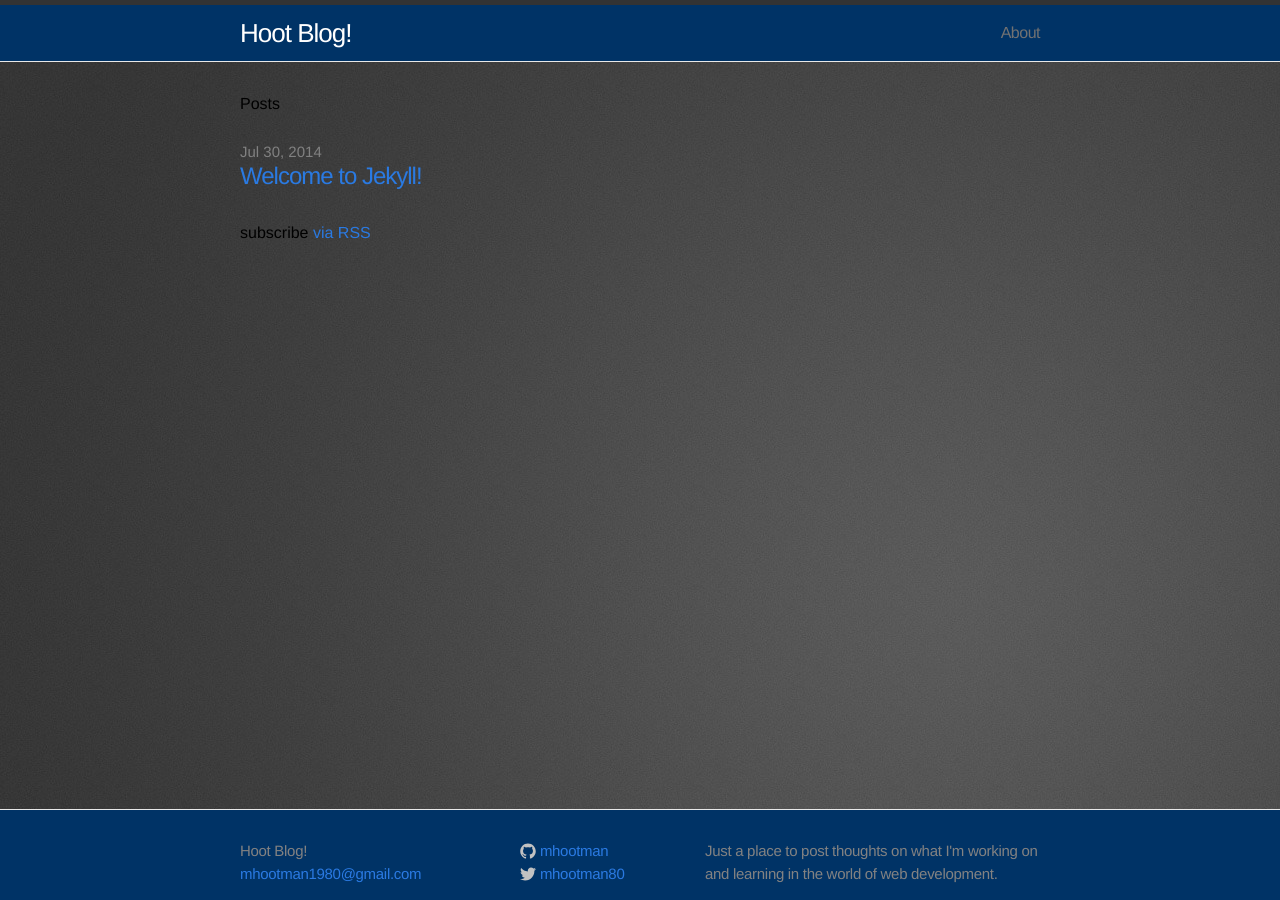
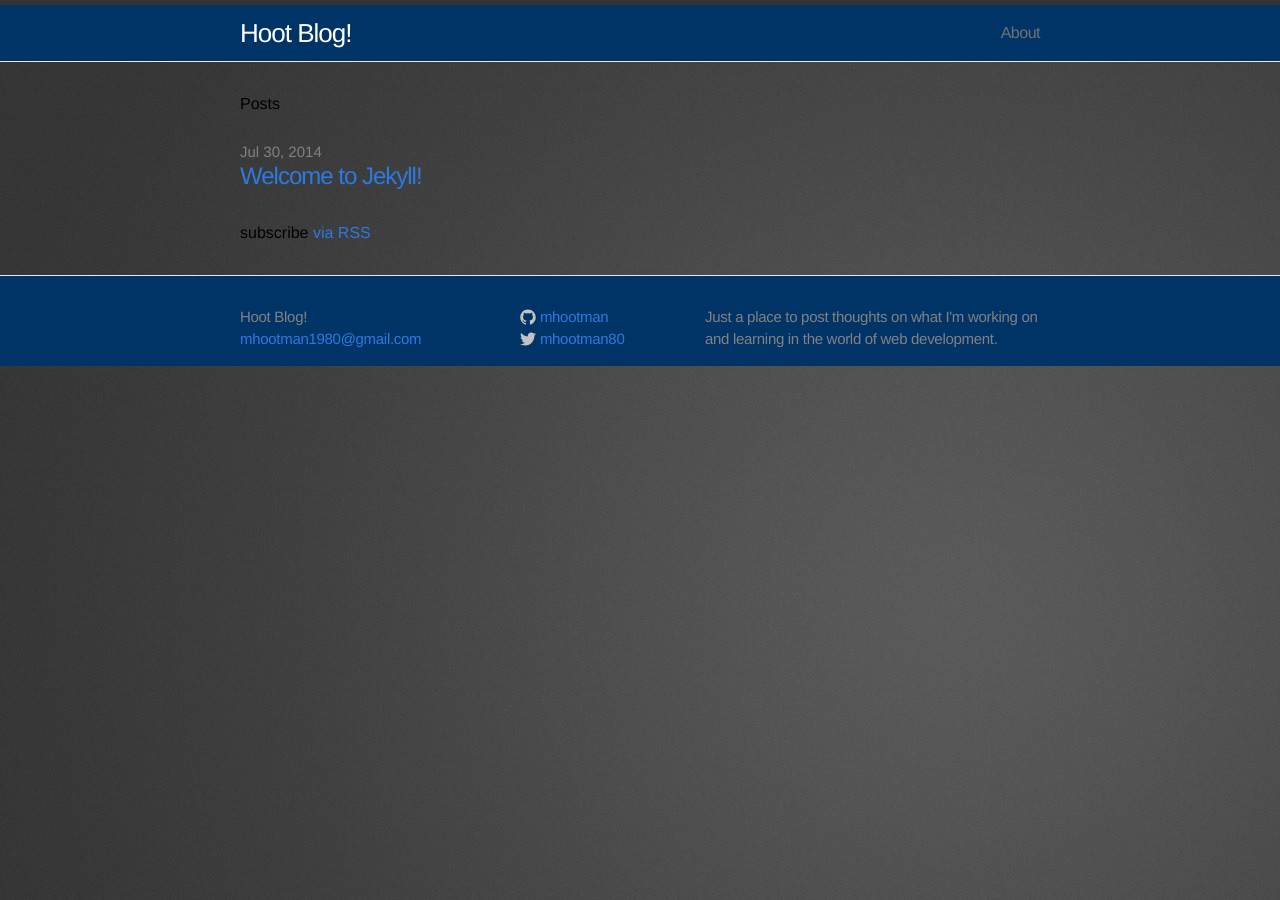
Before and after one commit to hoot-dev/hoot-dev.github.io, a Jekyll site: the page built from index.html, in a window 1280 px wide. Built offline with Jekyll 4.4.1, drawn with Linux system fonts in a browser that asks for light colours.

Commit message:
fussing with footer

```diff
--- a/_layouts/default.html
+++ b/_layouts/default.html
@@ -4,7 +4,6 @@
   {% include head.html %}
 
     <body>
-      <div id="page">
       {% include header.html %}
 
       <div class="page-content">
@@ -14,7 +13,6 @@
       </div>
 
       {% include footer.html %}
-      </div>
 
     </body>
 </html>
--- a/css/main.css
+++ b/css/main.css
@@ -19,11 +19,6 @@ body {
   background-image: url('/images/grey-background.jpg');
   background-color: #fdfdfd;
   height: 100%;
-}
-
-#page {
-  min-height: 100%;
-  position: relative;
 }
 
 h1, h2, h3, h4, h5, h6 { font-size: 100%; font-weight: 400; }
@@ -90,7 +85,6 @@ a:visited { color: #205caa; }
   background-color: #003366;
   position: absolute;
   width: 100%;
-  bottom: 0;
   height: 30px;
 }
 
@@ -150,8 +144,7 @@ a:visited { color: #205caa; }
 /* ----------------------------------------------------------*/
 
 .page-content {
-  padding-top: 30px;
-  padding-bottom: 120px;
+  padding: 30px 0;
   margin-left: auto;
   margin-right: auto;
 
```
Lines whose indentation alone changed are shown as unchanged.
